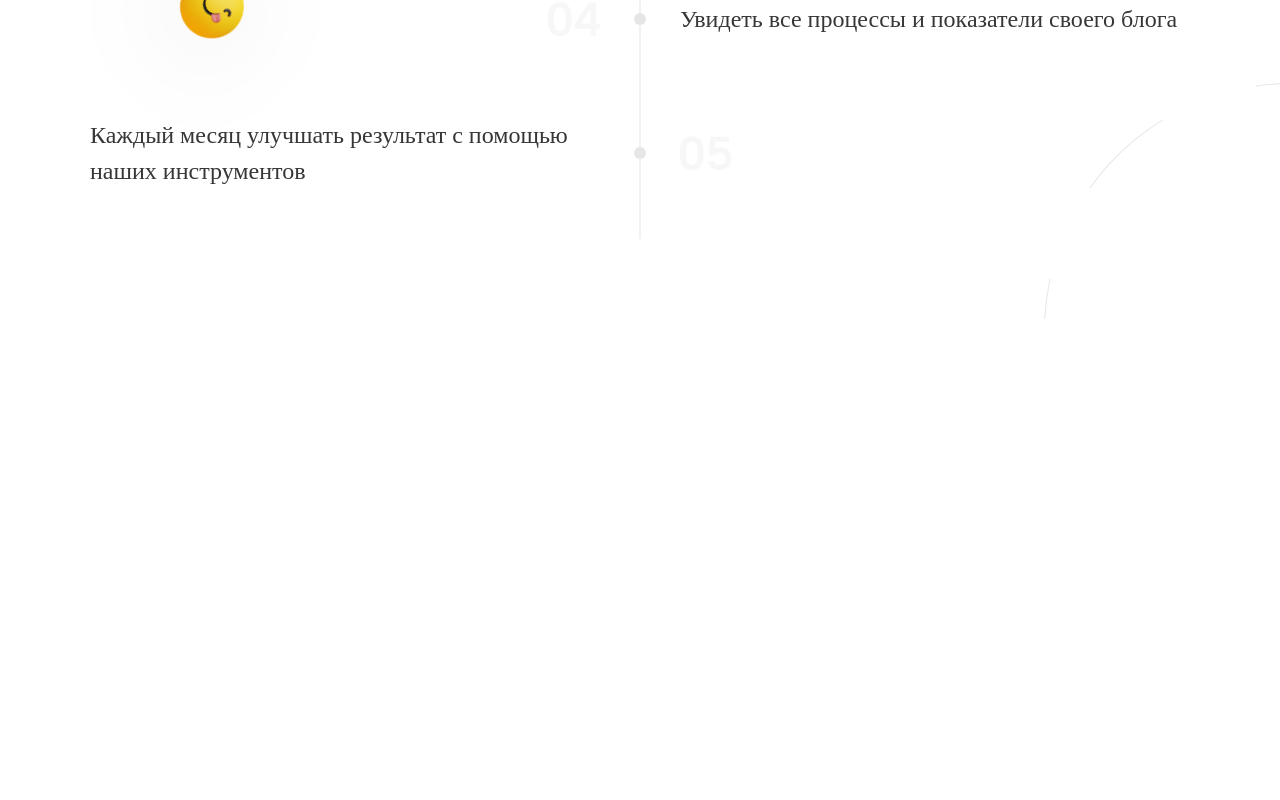
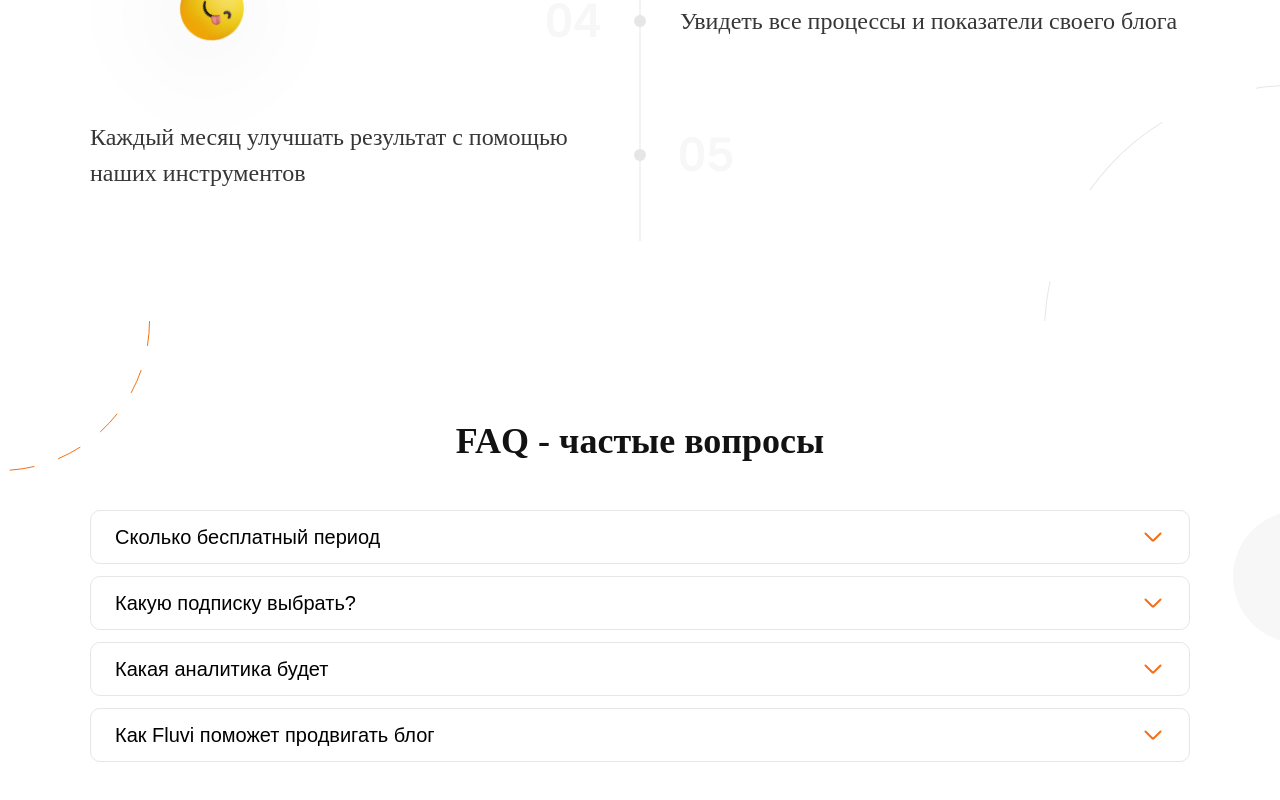
Before and after one commit to tarasnurko/fluvi-landing, a Next.js app: page / in a window 1280 px wide. Shown: the part 3138-3938 px from the top of the page. Before the commit the page ends 3457 px from the top, so only its background shows below. Built offline with nearby package versions, Linux system fonts and the light colour scheme.

Commit message:
added dropdown, FAQ section

```diff
--- a/common/container/elem.tsx
+++ b/common/container/elem.tsx
@@ -44,6 +44,10 @@ interface IVertivalContainer {
   mbHeight?: string;
 
   gap?: number;
+  lgGap?: number;
+  mdGap?: number;
+  smGap?: number;
+  mbGap?: number;
 }
 
 export const VerticalContainer = styled.div<IVertivalContainer>`
@@ -53,26 +57,30 @@ export const VerticalContainer = styled.div<IVertivalContainer>`
   flex-direction: column;
   justify-content: flex-start;
   align-items: flex-start;
-  gap: ${(props) => setSpacing(props.gap)};
+  gap: ${(props) => (props.gap ? setSpacing(props.gap) : setSpacing(3))};
 
   @media (max-width: 1200px) {
     width: ${(props) => (props.lgWidth ? props.lgWidth : "")};
     height: ${(props) => (props.lgHeight ? props.lgHeight : "")};
+    gap: ${(props) => (props.lgGap ? setSpacing(props.lgGap) : "")};
   }
 
   @media (max-width: 996px) {
     width: ${(props) => (props.mdWidth ? props.mdWidth : "")};
     height: ${(props) => (props.mdHeight ? props.mdHeight : "")};
+    gap: ${(props) => (props.mdGap ? setSpacing(props.mdGap) : "")};
   }
 
   @media (max-width: 768px) {
     width: ${(props) => (props.smWidth ? props.smWidth : "")};
     height: ${(props) => (props.smHeight ? props.smHeight : "")};
+    gap: ${(props) => (props.smGap ? setSpacing(props.smGap) : "")};
   }
 
   @media (max-width: 576px) {
     width: ${(props) => (props.mbWidth ? props.mbWidth : "")};
     height: ${(props) => (props.mbHeight ? props.mbHeight : "")};
+    gap: ${(props) => (props.mbGap ? setSpacing(props.mbGap) : "")};
   }
 `;
 
@@ -93,6 +101,10 @@ interface IHorizontalContainer {
   mbHeight?: string;
 
   gap?: number;
+  lgGap?: number;
+  mdGap?: number;
+  smGap?: number;
+  mbGap?: number;
 }
 
 export const HorizontalContainer = styled.div<IHorizontalContainer>`
@@ -101,25 +113,29 @@ export const HorizontalContainer = styled.div<IHorizontalContainer>`
   display: flex;
   flex-direction: row;
   align-items: center;
-  gap: ${(props) => setSpacing(props.gap)};
+  gap: ${(props) => (props.gap ? setSpacing(props.gap) : setSpacing(3))};
 
   @media (max-width: 1200px) {
     width: ${(props) => (props.lgWidth ? props.lgWidth : "")};
     height: ${(props) => (props.lgHeight ? props.lgHeight : "")};
+    gap: ${(props) => (props.lgGap ? setSpacing(props.lgGap) : "")};
   }
 
   @media (max-width: 996px) {
     width: ${(props) => (props.mdWidth ? props.mdWidth : "")};
     height: ${(props) => (props.mdHeight ? props.mdHeight : "")};
+    gap: ${(props) => (props.mdGap ? setSpacing(props.mdGap) : "")};
   }
 
   @media (max-width: 768px) {
     width: ${(props) => (props.smWidth ? props.smWidth : "")};
     height: ${(props) => (props.smHeight ? props.smHeight : "")};
+    gap: ${(props) => (props.smGap ? setSpacing(props.smGap) : "")};
   }
 
   @media (max-width: 576px) {
     width: ${(props) => (props.mbWidth ? props.mbWidth : "")};
     height: ${(props) => (props.mbHeight ? props.mbHeight : "")};
+    gap: ${(props) => (props.mbGap ? setSpacing(props.mbGap) : "")};
   }
 `;
--- /dev/null
+++ b/epic/dropdown/component.tsx
@@ -0,0 +1,133 @@
+import React, { useState } from "react";
+import styled from "styled-components";
+
+const Container = styled.div`
+  display: flex;
+  flex-direction: column;
+
+  width: 100%;
+
+  border: 1px solid var(--color-gray);
+  border-radius: 10px;
+
+  overflow: hidden;
+`;
+
+interface IDropdownButton {
+  active: boolean;
+}
+
+const DropdownButton = styled.button<IDropdownButton>`
+  width: 100%;
+  padding: 16px 60px 16px 24px;
+
+  font-weight: 500;
+  font-size: 20px;
+  line-height: 100%;
+
+  color: var(---text-dark-secondary);
+
+  background-color: transparent;
+  border: none;
+  outline: none;
+  text-align: left;
+  cursor: pointer;
+
+  position: relative;
+
+  &::before,
+  &::after {
+    height: 2px;
+    width: 12px;
+    content: "";
+    position: absolute;
+    top: 50%;
+    border-radius: 2px;
+    background-color: var(--orange-primary);
+    transition: all 0.6s;
+  }
+
+  &::before {
+    right: 34px;
+    transform: ${(props) =>
+      props.active
+        ? "translateY(-50%) rotate(-45deg)"
+        : "translateY(-50%) rotate(45deg)"};
+  }
+
+  &::after {
+    right: 26.5px;
+    transform: ${(props) =>
+      props.active
+        ? "translateY(-50%) rotate(45deg)"
+        : "translateY(-50%) rotate(-45deg)"};
+  }
+
+  @media (max-width: 576px) {
+    font-size: 16px;
+    line-height: 135%;
+  }
+`;
+
+interface IDescription {
+  active: boolean;
+}
+
+const Description = styled.p<IDescription>`
+  padding: ${(props) =>
+    props.active ? "8px 24px 24px 24px" : "0 24px 0 24px"};
+
+  margin-left: ${(props) => (props.active ? "0" : "-100%")};
+
+  width: 100%;
+  max-height: ${(props) => (props.active ? "500px" : "0px")};
+
+  overflow: hidden;
+
+  opacity: ${(props) => (props.active ? 1 : 0)};
+
+  font-weight: 400;
+  font-size: 16px;
+  line-height: 150%;
+
+  color: var(---text-dark-secondary);
+
+  transition: all 0.6s ease-in;
+
+  @media (max-width: 576px) {
+    font-size: 14px;
+  }
+`;
+
+interface IDropdownProps {
+  text: string;
+  description: string;
+  dropdownId: number;
+  activeId: number | null;
+  handleActive: (a: number) => void;
+}
+
+const Dropdown: React.FC<IDropdownProps> = ({
+  text,
+  description,
+  dropdownId,
+  activeId,
+  handleActive,
+}) => {
+  const handleClick = () => {
+    handleActive(dropdownId);
+  };
+
+  const isActive = dropdownId === activeId;
+
+  return (
+    <Container>
+      <DropdownButton active={isActive} onClick={handleClick}>
+        {text}
+      </DropdownButton>
+      <Description active={isActive}>{description}</Description>
+    </Container>
+  );
+};
+
+export default Dropdown;
--- /dev/null
+++ b/epic/dropdown/index.ts
@@ -0,0 +1 @@
+export { default as Dropdown } from "./component";
--- a/epic/screen-idea/component.tsx
+++ b/epic/screen-idea/component.tsx
@@ -126,6 +126,8 @@ const TasksImage = styled(Image)<ImageProps>`
 `;
 
 const PeopleImage = styled(Image)<ImageProps>`
+  width: 180px;
+  height: auto;
   display: none;
   position: absolute;
   bottom: 0;
@@ -134,7 +136,6 @@ const PeopleImage = styled(Image)<ImageProps>`
 
   @media (max-width: 768px) {
     display: block;
-    width: 180px;
   }
 `;
 
@@ -160,7 +161,7 @@ const Component = () => {
           </VerticalContainer>
           <LinkButton href="link">Попробовать бесплатно</LinkButton>
         </VerticalContainer>
-        <AnalyticsImage src={AnalyticsSrc} alt="analytics" />
+        <AnalyticsImage src={AnalyticsSrc} alt="analytics" priority />
         <TasksImage src={TasksSrc} alt="tasks" />
         <PeopleImage src={PeopleSrc} alt="people" />
       </Container>
--- a/epic/section-first/component.tsx
+++ b/epic/section-first/component.tsx
@@ -348,11 +348,11 @@ const Component = () => {
           <LinkButton href="link">Попробовать бесплатно</LinkButton>
         </VerticalContainer>
       </Container>
-      <IphoneImage src={IphoneSrc} alt="iphone" />
+      <IphoneImage src={IphoneSrc} alt="iphone" priority />
       <SmileImage src={SmileSrc} alt="smile" />
       <HeartImage src={HeartSrc} alt="heart" />
       <DemonImage src={DemonSrc} alt="demon" />
-      <SurprizeImage src={SurprizeSrc} alt="surprize" />
+      <SurprizeImage src={SurprizeSrc} alt="surprize" priority />
       <GhostImage src={GhostSrc} alt="ghost" />
       <SmileReverseImage src={SmileReverseSrc} alt="smile-reverse" />
       <PleasureImage src={PleasureSrc} alt="pleasure" />
--- /dev/null
+++ b/epic/section-questions/component.tsx
@@ -0,0 +1,121 @@
+import { Container, VerticalContainer } from "@/common/container";
+import { Title } from "@/common/title";
+import Image, { ImageProps } from "next/image";
+import { useState } from "react";
+import styled from "styled-components";
+import { Dropdown } from "../dropdown";
+
+import CircleSrc from "@/icons/circle-orange.svg";
+
+const Wrapper = styled.section`
+  width: 100%;
+  padding: 100px 0;
+
+  position: relative;
+  background-color: var(--bg-primary);
+  overflow: hidden;
+
+  @media (max-width: 576px) {
+    padding: 50px 0;
+  }
+`;
+
+const TitleContainer = styled.div`
+  width: 100%;
+  text-align: center;
+
+  @media (max-width: 576px) {
+    text-align: left;
+  }
+`;
+
+const CircleBg = styled(Image)<ImageProps>`
+  width: 300px;
+  height: auto;
+
+  position: absolute;
+  top: 0;
+  left: 0;
+  transform: translate(-50%, -50%);
+  z-index: 1;
+
+  @media (max-width: 768px) {
+    display: none;
+  }
+`;
+
+const EllipseBg = styled.div`
+  width: 132px;
+  height: 132px;
+
+  background-color: var(--bg-secondary);
+  border-radius: 50%;
+
+  position: absolute;
+  top: 190px;
+  right: -85px;
+  z-index: 1;
+
+  @media (max-width: 1200px) {
+    display: none;
+  }
+`;
+
+const Component = () => {
+  const [activeId, setActiveId] = useState<number | null>(null);
+
+  const handleActive = (id: number) => {
+    if (activeId === id) {
+      setActiveId(null);
+    } else {
+      setActiveId(id);
+    }
+  };
+
+  return (
+    <Wrapper>
+      <Container>
+        <VerticalContainer gap={12} mbGap={8}>
+          <TitleContainer>
+            <Title>FAQ - частые вопросы</Title>
+          </TitleContainer>
+          <VerticalContainer width="100%" gap={3}>
+            <Dropdown
+              dropdownId={1}
+              activeId={activeId}
+              handleActive={handleActive}
+              text="Сколько бесплатный период"
+              description="Таким образом новая модель организационной деятельности играет важную роль в формировании системы обучения кадров, соответствует насущным потребностям. Задача организации, в особенности же постоянный количественный рост и сфера нашей активности обеспечивает широкому кругу (специалистов) участие в формировании систем массового участия.
+              Таким образом рамки и место обучения кадров позволяет оценить значение новых предложений. Идейные соображения высшего порядка, а также сложившаяся структура организации в значительной степени обуславливает создание форм развития."
+            />
+            <Dropdown
+              dropdownId={2}
+              activeId={activeId}
+              handleActive={handleActive}
+              text="Какую подписку выбрать?"
+              description="Lorem ipsum dolor sit amet consectetur adipisicing elit. Eos fugiat excepturi cum optio itaque odio eaque. Soluta est consectetur quas cum. Qui, incidunt consequatur. Quidem, voluptas rerum doloribus a maiores dolorem illum magni unde laboriosam velit corrupti, cumque odio? Sint."
+            />
+            <Dropdown
+              dropdownId={3}
+              activeId={activeId}
+              handleActive={handleActive}
+              text="Какая аналитика будет"
+              description="Lorem ipsum dolor sit amet consectetur adipisicing elit. Eos fugiat excepturi cum optio itaque odio eaque. Soluta est consectetur quas cum. Qui, incidunt consequatur. Quidem, voluptas rerum doloribus a maiores dolorem illum magni unde laboriosam velit corrupti, cumque odio? Sint."
+            />
+            <Dropdown
+              dropdownId={4}
+              activeId={activeId}
+              handleActive={handleActive}
+              text="Как Fluvi поможет продвигать блог"
+              description="Lorem ipsum dolor sit amet consectetur adipisicing elit. Eos fugiat excepturi cum optio itaque odio eaque. Soluta est consectetur quas cum. Qui, incidunt consequatur. Quidem, voluptas rerum doloribus a maiores dolorem illum magni unde laboriosam velit corrupti, cumque odio? Sint."
+            />
+          </VerticalContainer>
+        </VerticalContainer>
+      </Container>
+      <CircleBg src={CircleSrc} alt="circle" />
+      <EllipseBg />
+    </Wrapper>
+  );
+};
+
+export default Component;
--- /dev/null
+++ b/epic/section-questions/index.ts
@@ -0,0 +1 @@
+export { default as QuestionsSection } from "./component";
--- a/epic/section-result/component.tsx
+++ b/epic/section-result/component.tsx
@@ -87,7 +87,7 @@ const BlockTitle = styled.h4`
 
 const BlockImage = styled(Image)<ImageProps>`
   width: 28px;
-  height: 28px;
+  height: auto;
 
   @media (max-width: 576px) {
     width: 20px;
@@ -201,7 +201,7 @@ const Component = () => {
         </VerticalContainer>
       </Container>
       <CrownImage src={CrownSrc} alt="crown" />
-      <LineImage src={LineSrc} alt="line" />
+      <LineImage src={LineSrc} alt="line" priority />
     </Wrapper>
   );
 };
--- a/epic/section-usage/component.tsx
+++ b/epic/section-usage/component.tsx
@@ -63,7 +63,7 @@ const StepNumberContainer = styled.div`
 `;
 
 const StepNumberImage = styled(Image)<ImageProps>`
-  width: 52px;
+  width: auto;
   height: 35px;
 
   @media (max-width: 768px) {
@@ -326,7 +326,7 @@ const Component = () => {
         </VerticalContainer>
       </Container>
       <CowboyImage src={CowboySrc} alt="cowboy" />
-      <PleasureImage src={PleasureSrc} alt="pleasure" />
+      <PleasureImage src={PleasureSrc} alt="pleasure" priority />
       <CircleBg src={CircleSrc} alt="circle" />
     </Wrapper>
   );
--- a/pages/index.tsx
+++ b/pages/index.tsx
@@ -11,6 +11,7 @@ import { ResultSection } from "@/epic/section-result";
 import { IdeaSection } from "@/epic/screen-idea";
 import { RoadmapSection } from "@/epic/section-roadmap";
 import { UsageSection } from "@/epic/section-usage";
+import { QuestionsSection } from "@/epic/section-questions";
 
 const Home: NextPage = () => {
   return (
@@ -22,6 +23,7 @@ const Home: NextPage = () => {
       <IdeaSection />
       <RoadmapSection />
       <UsageSection />
+      <QuestionsSection />
     </PageContainer>
   );
 };
--- a/styles/variables.css
+++ b/styles/variables.css
@@ -1,15 +1,17 @@
 :root {
-  --bg-primary: #FFFFFF;
-  --bg-secondary: #F7F7F7;
-  --bg-dark-light: #F6F6F6;
+  --bg-primary: #ffffff;
+  --bg-secondary: #f7f7f7;
+  --bg-dark-light: #f6f6f6;
 
-  --text-white: #FFFFFF;
+  --text-white: #ffffff;
+
+  --color-gray: #e6e6e6;
 
   --text-light-primary: #888888;
-  --text-light-secondary: #F7F7F7;
+  --text-light-secondary: #f7f7f7;
 
   --text-dark-primary: #121212;
   --text-dark-secondary: #363636;
 
-  --orange-primary: #F46F17;
+  --orange-primary: #f46f17;
 }
```
Also changed, not shown: assets/icons/circle-orange.svg (added).
